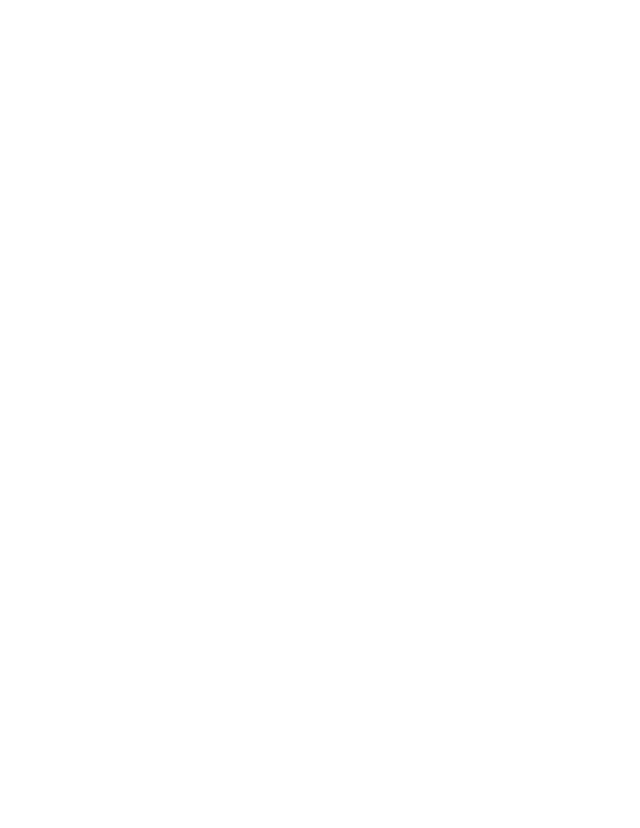
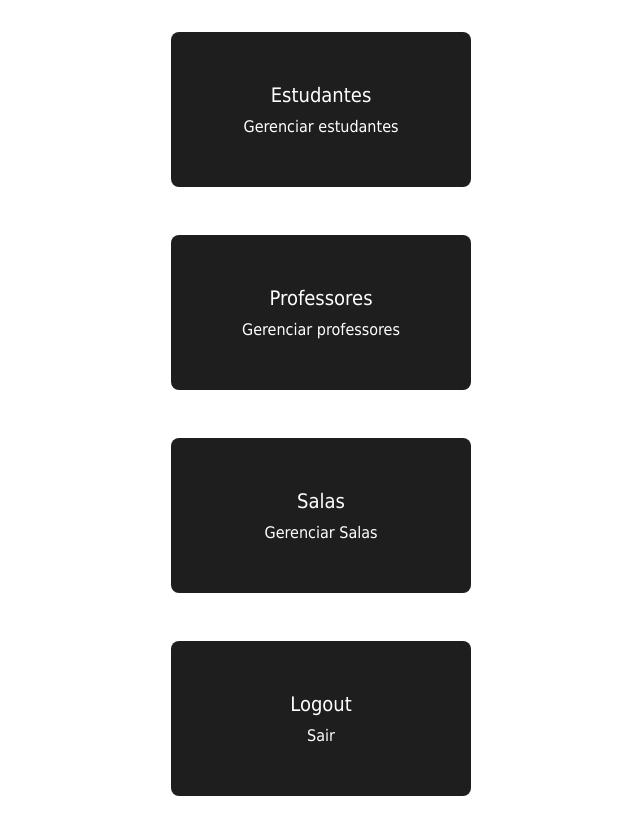
Before and after one commit to AngryBeanTrevota/Livia_Rafael_Joao_Artur, a React (Create React App) app in the folder gacha/: page /admin in a window 1280 px wide. Before the commit this address had no page. Shown: the whole page, without its empty margins (319-959 px from the left). Before the commit the page ends 800 px from the top, so only its background shows below. Built offline with nearby package versions, Linux system fonts and the light colour scheme.

Commit message:
navbar admin feita

```diff
--- /dev/null
+++ b/gacha/src/components/NavbarAdm.jsx
@@ -0,0 +1,34 @@
+import { Link } from "react-router-dom";
+
+function NavbarAdm() {
+  return (
+    <nav className="navbar navbar-expand-lg navbar-light bg-light">
+      <div className="navbar-nav bg-slate-900 p-4 flex flex-row items-center justify-center gap-5 text-lg text-slate-50 font-semibold uppercase">
+        <Link className="nav-item nav-link " to="/admin">
+          Home
+        </Link>
+        <Link className="nav-item nav-link" to="/admin/students">
+          Estudantes
+        </Link>
+        <Link className="nav-item nav-link" to="/admin/teachers">
+          Professores
+        </Link>
+        <Link className="nav-item nav-link" to="/admin/classes">
+          Salas
+        </Link>
+        <Link
+            className="nav-item nav-link self-end"
+            to="/"
+            onClick={() => {
+                localStorage.removeItem("token");
+            }}
+        >
+            Logout
+        </Link>
+      </div>
+
+    </nav>
+  );
+}
+
+export default NavbarAdm;
--- /dev/null
+++ b/gacha/src/pages/admin/ClassesTable.jsx
@@ -0,0 +1,8 @@
+import { useState, useEffect } from "react";
+import axios from "axios";
+
+function ClassesTable() {
+  return <></>;
+}
+
+export default ClassesTable;
--- /dev/null
+++ b/gacha/src/pages/admin/Dashboard.css
@@ -0,0 +1,52 @@
+.containerDashboard {
+  display: flex;
+  flex-direction: column;
+  align-items: center;
+  justify-content: center;
+  width: 100%;
+    height: 100%;
+}
+
+.row {
+  display: flex;
+  flex-direction: column;
+  align-items: center;
+  justify-content: center;
+  gap: 3rem;
+  padding: 2rem 10rem;
+    border-radius: 4px;
+}
+
+.card {
+  font-family: Tahoma;
+  width: 300px;
+  display: flex;
+  flex-direction: column;
+  align-items: center;
+  justify-content: center;
+  text-align: center;
+  padding: 3rem;
+  border-radius: 8px;
+  transition: box-shadow 0.3s ease-in-out;
+  background-color: #1e1e1e;
+}
+
+.card:hover {
+  box-shadow: 0 0 20px rgba(0, 0, 0, 0.1);
+}
+
+.card-title {
+  font-size: 20px;
+  color: #fff;
+  margin-bottom: 5px;
+}
+
+.card-text {
+  font-size: 16px;
+  color: #fff;
+}
+
+.card-link {
+  text-decoration: none;
+  color: inherit;
+}
--- /dev/null
+++ b/gacha/src/pages/admin/Dashboard.jsx
@@ -0,0 +1,61 @@
+import React from "react";
+import { Link } from "react-router-dom";
+import "./Dashboard.css";
+
+function Dashboard() {
+  return (
+    <>
+      <div className="containerDashboard">
+        <div className="row">
+          <div className="col-12 col-md-6 col-lg-4">
+            <Link to="/admin/students" className="card-link">
+              <div className="card">
+                <div className="card-body">
+                  <h5 className="card-title">Estudantes</h5>
+                  <p className="card-text">Gerenciar estudantes</p>
+                </div>
+              </div>
+            </Link>
+          </div>
+          <div className="col-12 col-md-6 col-lg-4">
+            <Link to="/admin/teachers" className="card-link">
+              <div className="card">
+                <div className="card-body">
+                  <h5 className="card-title">Professores</h5>
+                  <p className="card-text">Gerenciar professores</p>
+                </div>
+              </div>
+            </Link>
+          </div>
+          <div className="col-12 col-md-6 col-lg-4">
+            <Link to="/admin/teachers" className="card-link">
+              <div className="card">
+                <div className="card-body">
+                  <h5 className="card-title">Salas</h5>
+                  <p className="card-text">Gerenciar Salas</p>
+                </div>
+              </div>
+            </Link>
+          </div>
+          <div className="col-12 col-md-6 col-lg-4">
+            <Link
+              to="/"
+              className="card-link"
+              onClick={() => {
+                localStorage.removeItem("token");
+              }}>
+              <div className="card">
+                <div className="card-body">
+                  <h5 className="card-title">Logout</h5>
+                  <p className="card-text">Sair</p>
+                </div>
+              </div>
+            </Link>
+          </div>
+        </div>
+      </div>
+    </>
+  );
+}
+
+export default Dashboard;
--- a/gacha/src/pages/admin/StudentsTable.jsx
+++ b/gacha/src/pages/admin/StudentsTable.jsx
@@ -4,6 +4,7 @@ import CreateModal from "../../components/modals/CreateModal";
 import EditModal from "../../components/modals/EditModal";
 import ViewModal from "../../components/modals/ViewModal";
 import DeleteModal from "../../components/modals/DeleteModal";
+import NavbarAdm from "../../components/NavbarAdm";
 
 function StudentsTable() {
   const [students, setStudents] = useState([]);
@@ -104,6 +105,8 @@ function StudentsTable() {
   };
 
   return (
+    <>
+      <NavbarAdm />
     <div className="flex items-center flex-col w-full">
       <div className="mt-12">
         <h2 className="text-2xl font-bold mb-4">Lista de Estudantes</h2>
@@ -181,6 +184,8 @@ function StudentsTable() {
         />
       )}
     </div>
+    </>
+
   );
 }
 
--- a/gacha/src/routes/Rotas.js
+++ b/gacha/src/routes/Rotas.js
@@ -1,6 +1,7 @@
 import React from "react";
 import { Routes, Route } from "react-router-dom";
 
+import { RequireAuth } from "../context/Auth/RequireAuth";
 import Menu from "../pages/menu";
 import MenuAdquiridos from "../pages/menuAdquiridos";
 import QuizIndividual from "../pages/quizIndividual";
@@ -10,9 +11,12 @@ import TelaJogoNovo from "../pages/telaJogoNovo";
 import AnimacaoBanner from "../pages/AnimacaoBanner";
 import Banner from "../pages/banner";
 import ItemSorteado from "../pages/ItemSorteado";
-import { RequireAuth } from "../context/Auth/RequireAuth";
 import Cadastro from "../pages/telaCadastro";
+
 import StudentsTable from "../pages/admin/StudentsTable";
+import Dashboard from "../pages/admin/Dashboard";
+import ClassesTable from "../pages/admin/ClassesTable";
+import TeachersTable from "../pages/admin/ClassesTable";
 
 const Rotas = () => {
   return (
@@ -27,8 +31,12 @@ const Rotas = () => {
         <Route path="/telajogonovo" element={<TelaJogoNovo />} />
         <Route path="/animacaoBanner" element={<AnimacaoBanner />} />
         <Route path="/itemSorteado" element={<ItemSorteado />} />
-        <Route path="/adm/students" element={<StudentsTable />} />
         <Route path="/cadastro" element={<Cadastro />} />
+
+        <Route path="/admin" element={<Dashboard/>} />
+        <Route path="/admin/students" element={<StudentsTable />} />
+        <Route path="/admin/teachers" element={<TeachersTable />} />
+        <Route path="/admin/classes" element={<ClassesTable />} />
       </Routes>
     </div>
   );
```
Also changed, not shown: gacha/src/pages/admin/TeachersTable.jsx (added, +12 -0 lines), gacha/src/pages/admin/Tables.css (deleted).
